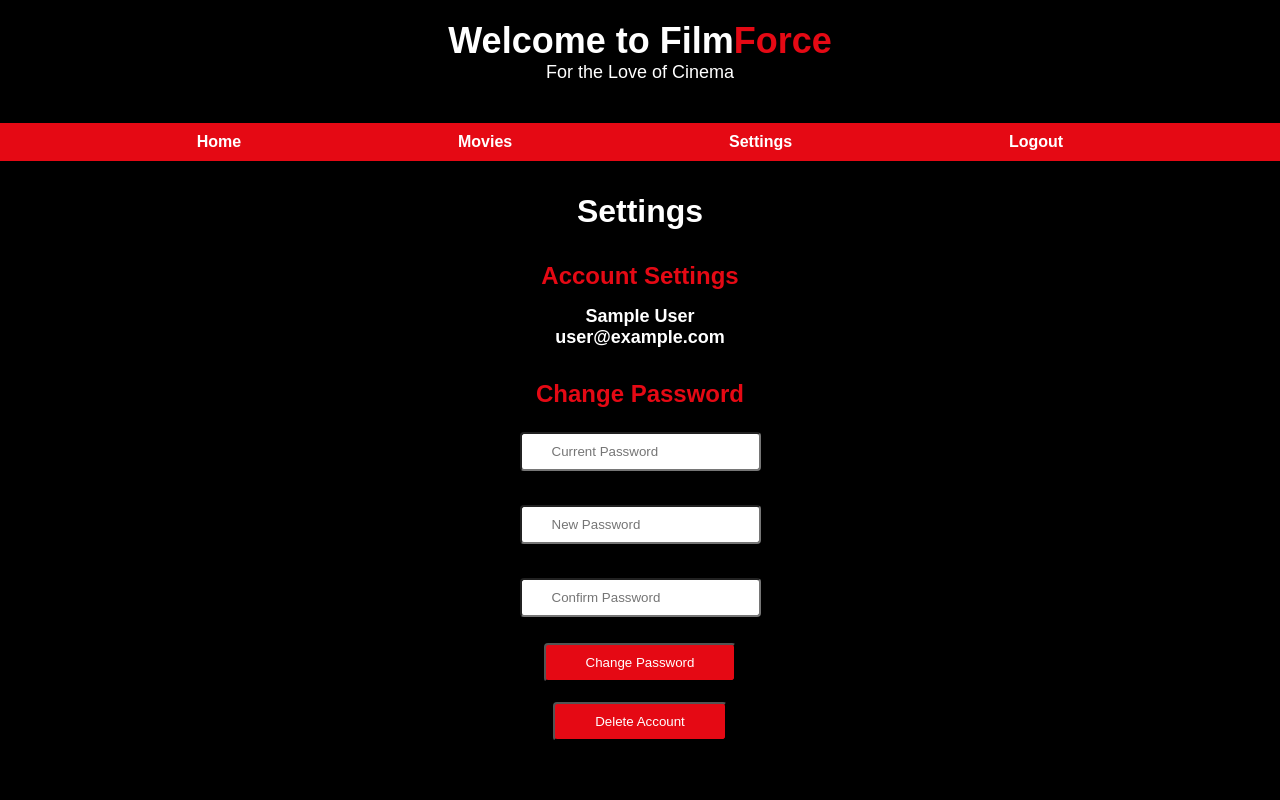
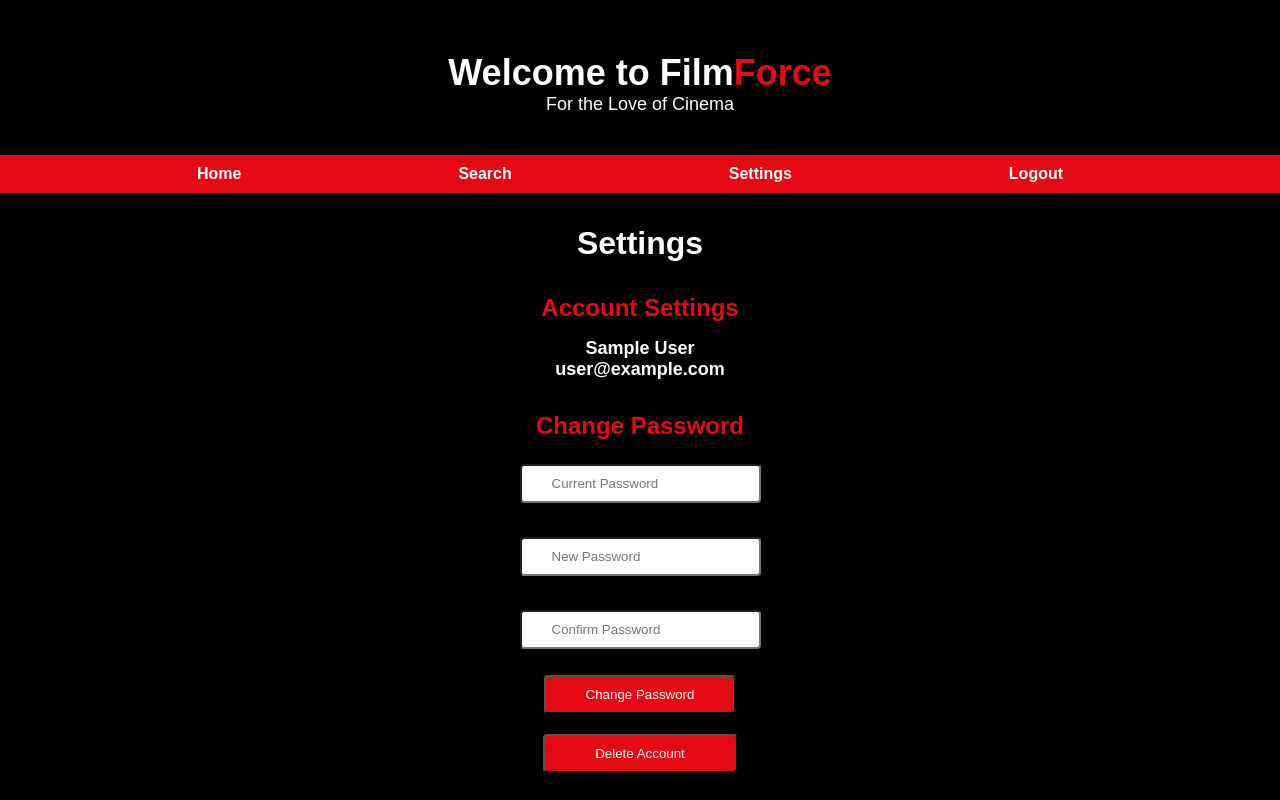
Before and after one commit to collinmyers/FilmForce, a React (Vite) app: page /Settings in a window 1280 px wide. Built offline with nearby package versions, Linux system fonts and the light colour scheme; no server answers; sample sign-in values are in the browser's storage.

Commit message:
Updated settings and styling

```diff
--- a/src/pages/Main/Settings.jsx
+++ b/src/pages/Main/Settings.jsx
@@ -110,7 +110,7 @@ export default function Settings() {
             <nav className="main-nav setting-nav">
                 <ul>
                     <li><a href="/">Home</a></li>
-                    <li><a href="/Movie">Movies</a></li>
+                    <li><a href="/Search">Search</a></li>
                     {loggedIn && <li><a href="/Settings">Settings</a></li>}
                     {loggedIn ? (
                         <li> <a onClick={handleLogout} id='logout'>Logout</a></li>
--- a/src/styles/hub.css
+++ b/src/styles/hub.css
@@ -24,6 +24,7 @@ body {
 
 /* Style the site header */
 .site-header {
+    margin-top: 2rem;
     background-color: #000000;
     color: #FFFFFF;
     text-align: center;
@@ -311,13 +312,13 @@ button:hover {
     padding-left: 2rem;
 }
 
-.content-search{
+.content-search {
     justify-content: center;
     display: flex;
     flex-direction: column;
 }
 
-.search-bar{
+.search-bar {
     display: flex;
     flex-direction: column;
     align-self: center;
@@ -358,3 +359,7 @@ button:hover {
     max-width: 80%;
     height: auto;
 }
+
+.account-settings button {
+    width: 195px ;
+}
```
